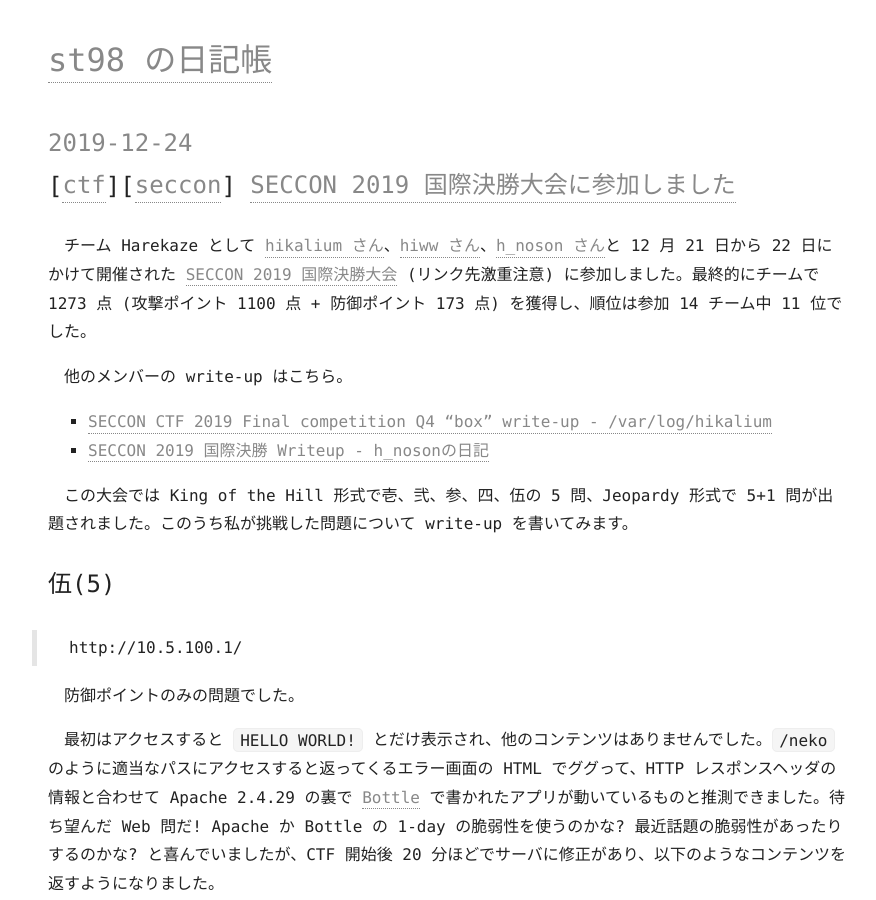
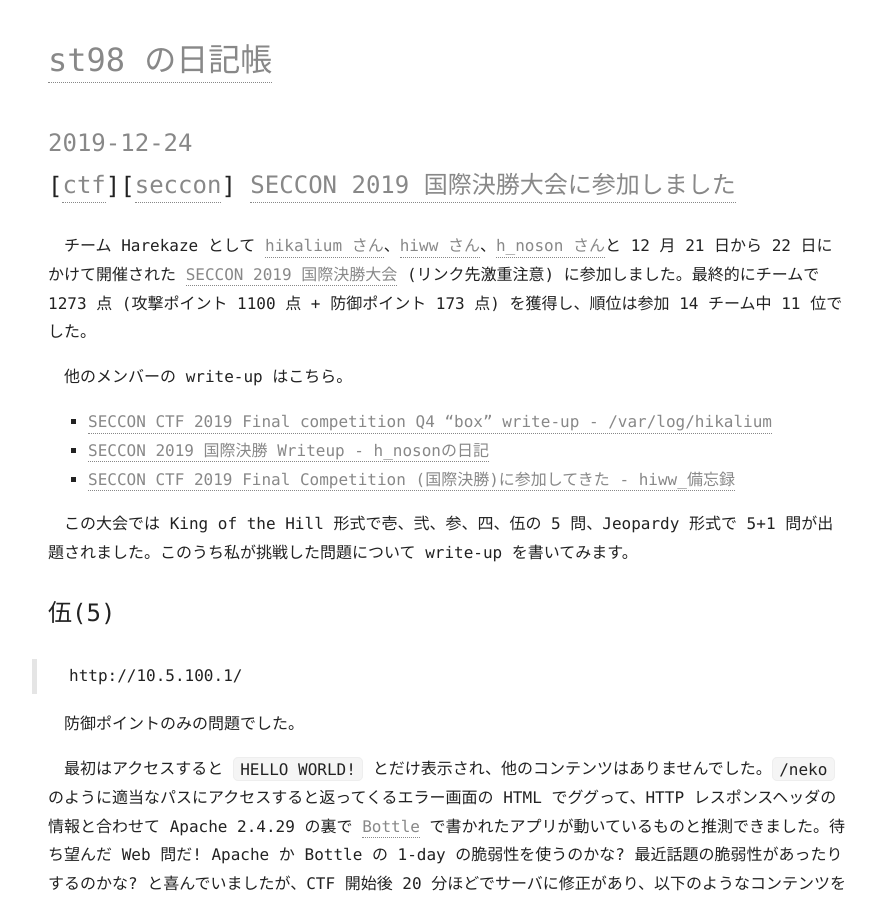
Before and after one commit to st98/diary, a Jekyll site: the page built from _posts/2019-12-24-seccon2019finals.md, in a window 1280 px wide and 900 px high. Shown: the whole window, without its empty margins (192-1068 px from the left). Built offline with Jekyll 4.4.1, drawn with Linux system fonts in a browser that asks for light colours; comment, search, counter and statistics services are not loaded.

Commit message:
hiwwさんのwrite-upを追加

```diff
--- a/_posts/2019-12-24-seccon2019finals.md
+++ b/_posts/2019-12-24-seccon2019finals.md
@@ -11,6 +11,7 @@
 
 - [SECCON CTF 2019 Final competition Q4 "box" write-up - /var/log/hikalium](https://hikalium.hatenablog.jp/entry/2019/12/22/232138)
 - [SECCON 2019 国際決勝 Writeup - h_nosonの日記](http://h-noson.hatenablog.jp/entry/2019/12/23/155403)
+- [SECCON CTF 2019 Final Competition (国際決勝)に参加してきた - hiww_備忘録](https://hiww.hatenablog.com/entry/seccon2019final_harekaze)
 
 この大会では King of the Hill 形式で壱、弐、参、四、伍の 5 問、Jeopardy 形式で 5+1 問が出題されました。このうち私が挑戦した問題について write-up を書いてみます。
 
```
